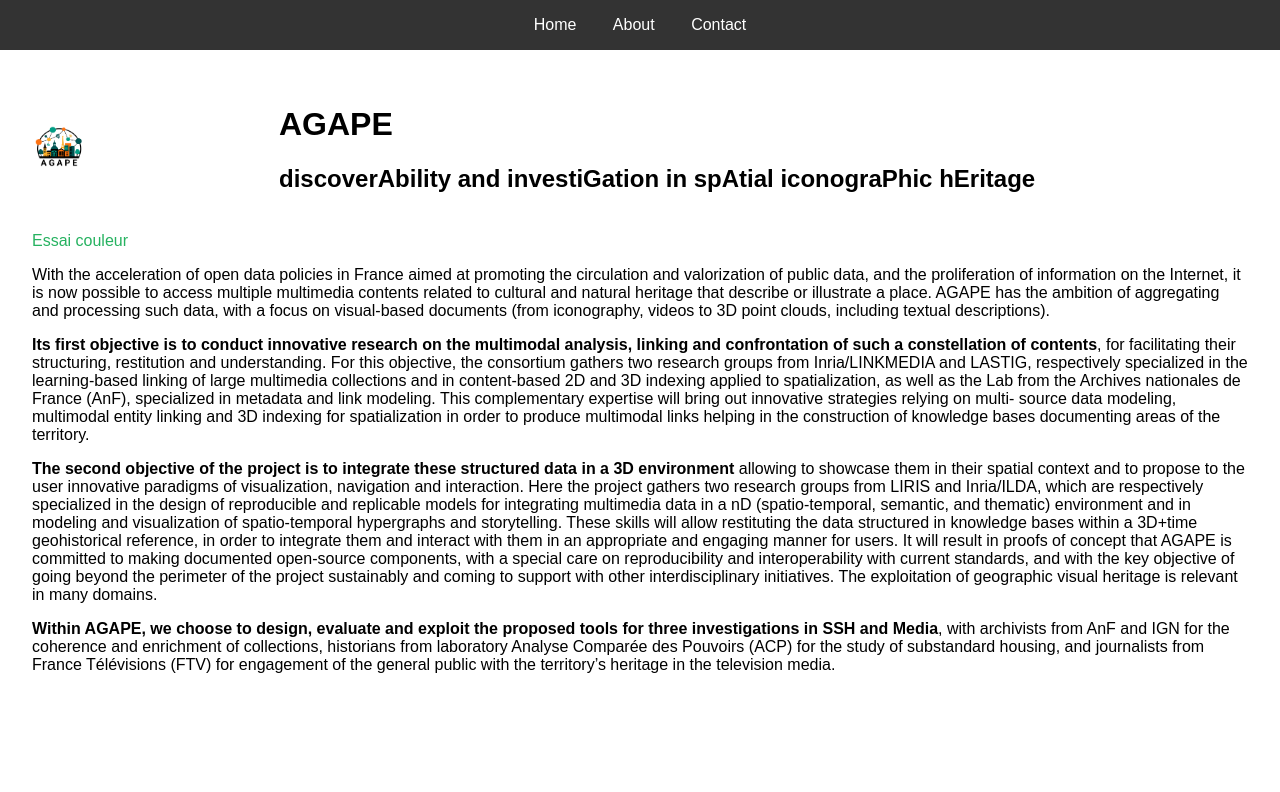
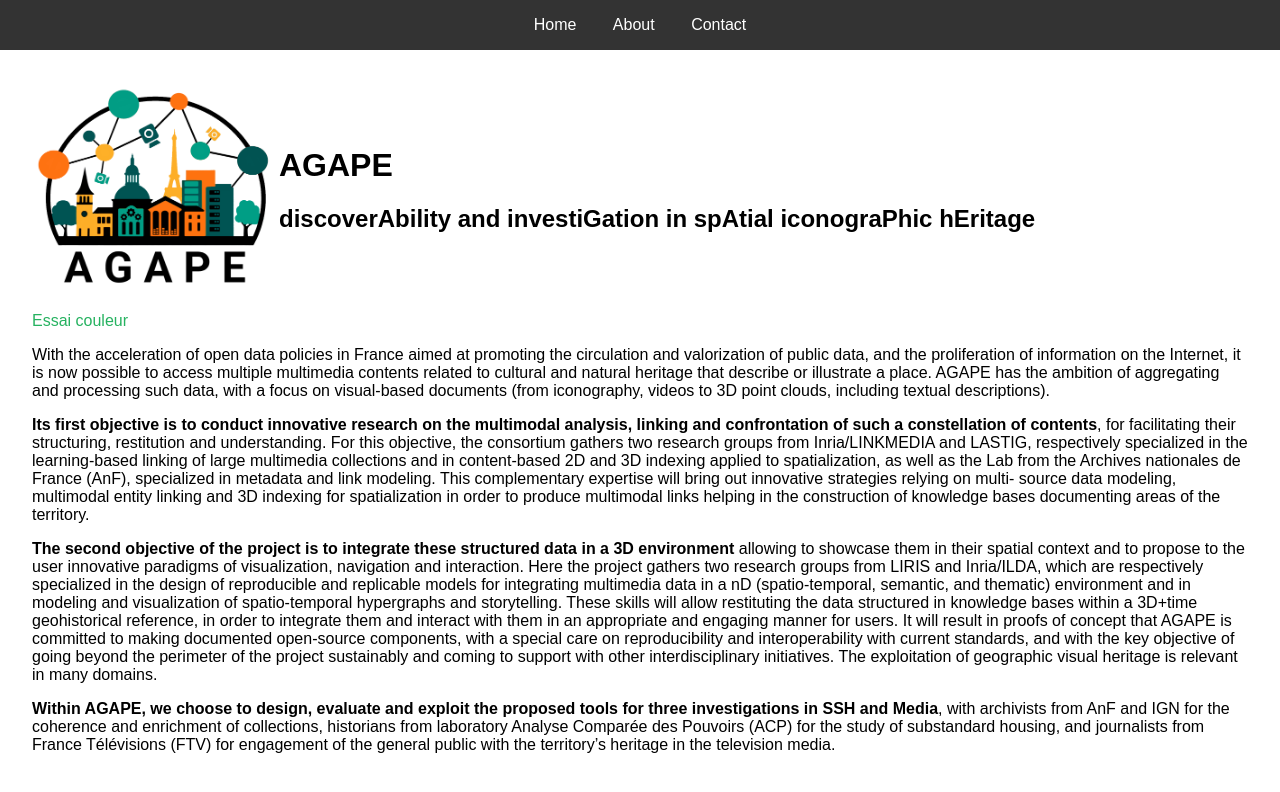
Before and after one commit to AGAPE-ANR/agape-anr.github.io, a Jekyll site: the page built from index.md, in a window 1280 px wide. Shown: the top 792 px of the page. Built offline with Jekyll 4.4.1, drawn with Linux system fonts in a browser that asks for light colours.

Commit message:
Update index.md

```diff
--- a/index.md
+++ b/index.md
@@ -4,7 +4,7 @@ title: Home
 ---
 <table>
 <tr>
-	<td width="20%"><img src="/images/logo_AGAPE-cropwhite.png" width="20%" alt="AGAPE logo"></td>
+	<td width="20%"><img src="/images/logo_AGAPE-cropwhite.png" width="100%" alt="AGAPE logo"></td>
 	<td><h1 align="left">AGAPE</h1><h2 align="left">discoverAbility and investiGation in spAtial iconograPhic hEritage</h2>
 </td>
 </tr>
```
